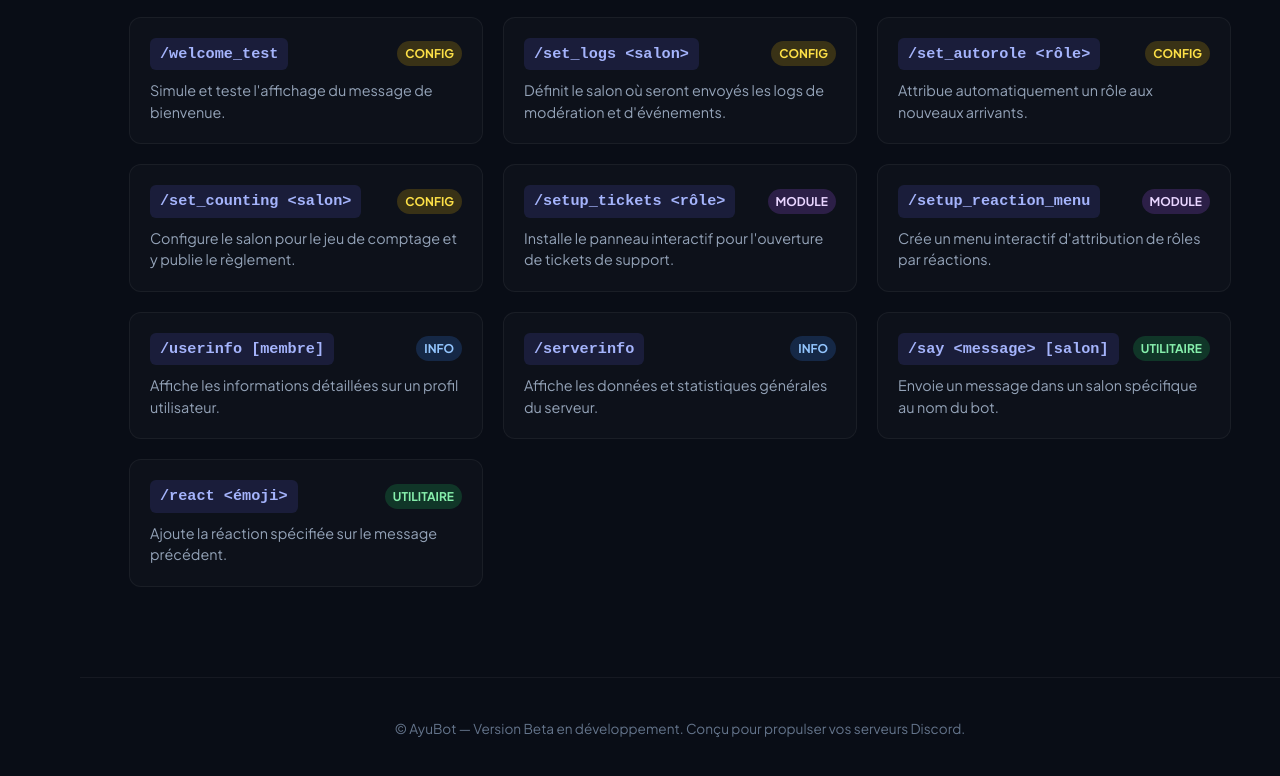
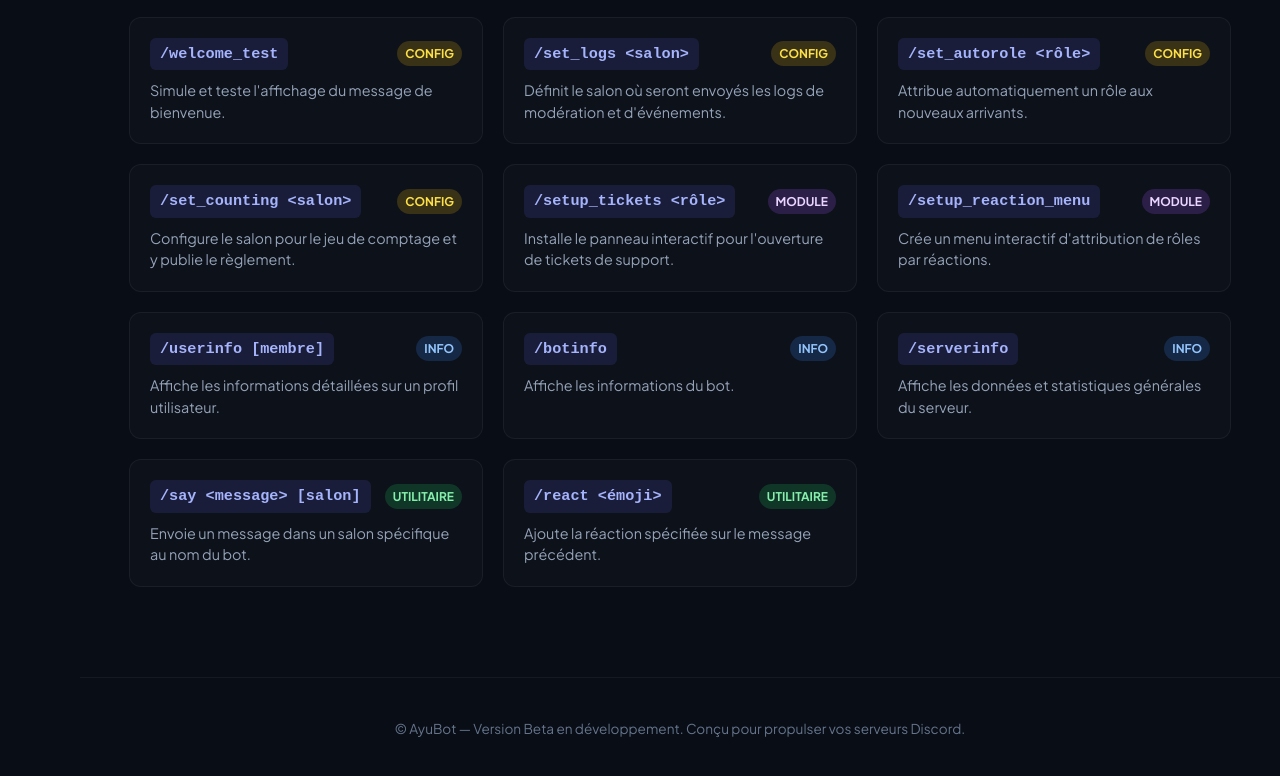
Before and after one commit to Ayuda56/ayubot-website, a plain HTML site: page index.html in a window 1280 px wide. Shown: the part 2366-3142 px from the top of the page. Drawn offline with Linux system fonts and the light colour scheme.

Commit message:
Update index.html

```diff
--- a/index.html
+++ b/index.html
@@ -237,6 +237,14 @@
 
                     <div class="command-card">
                         <div class="command-header">
+                            <code>/botinfo</code>
+                            <span class="cmd-badge info">Info</span>
+                        </div>
+                        <p>Affiche les informations du bot.</p>
+                    </div>
+
+                    <div class="command-card">
+                        <div class="command-header">
                             <code>/serverinfo</code>
                             <span class="cmd-badge info">Info</span>
                         </div>
```
